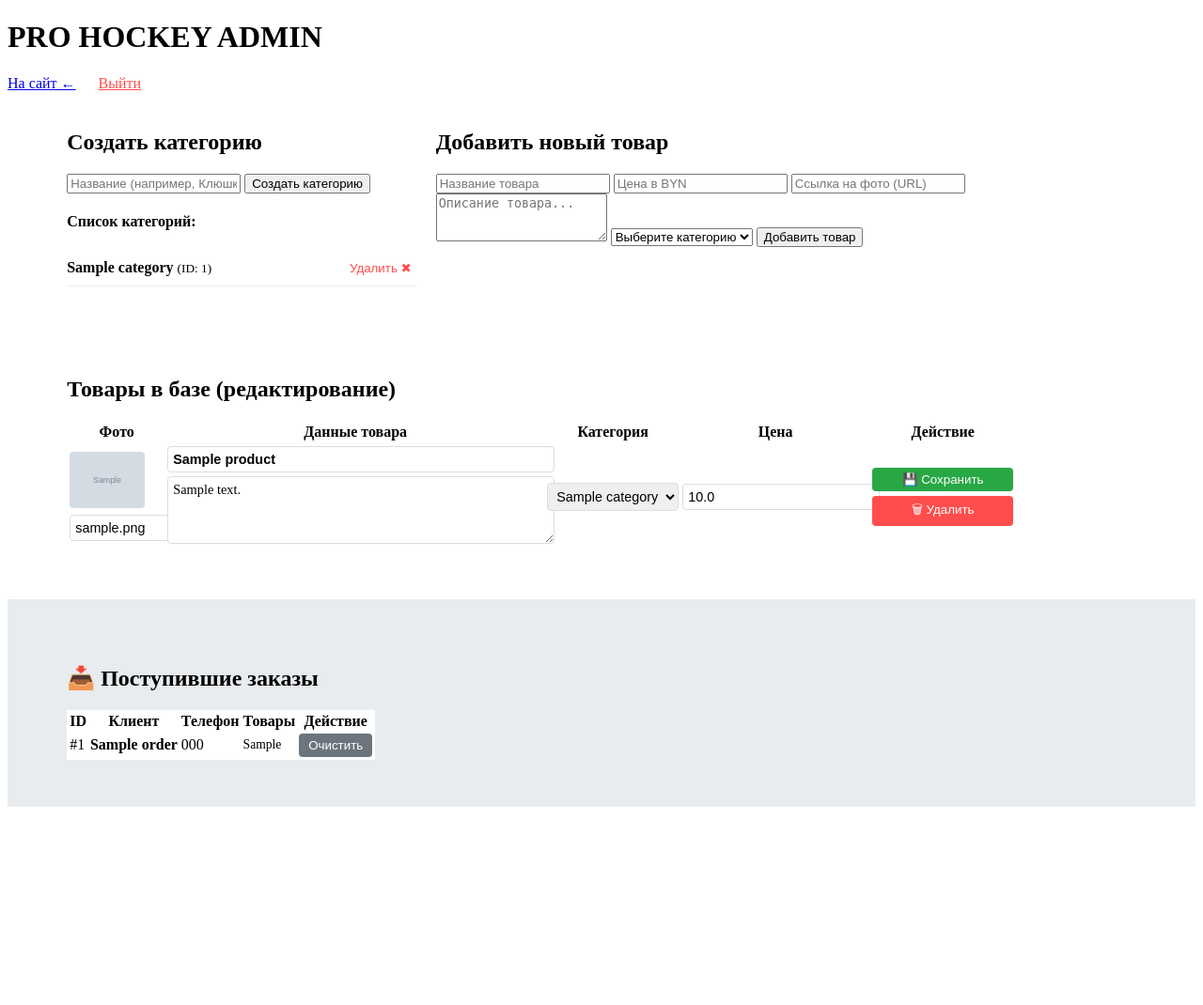
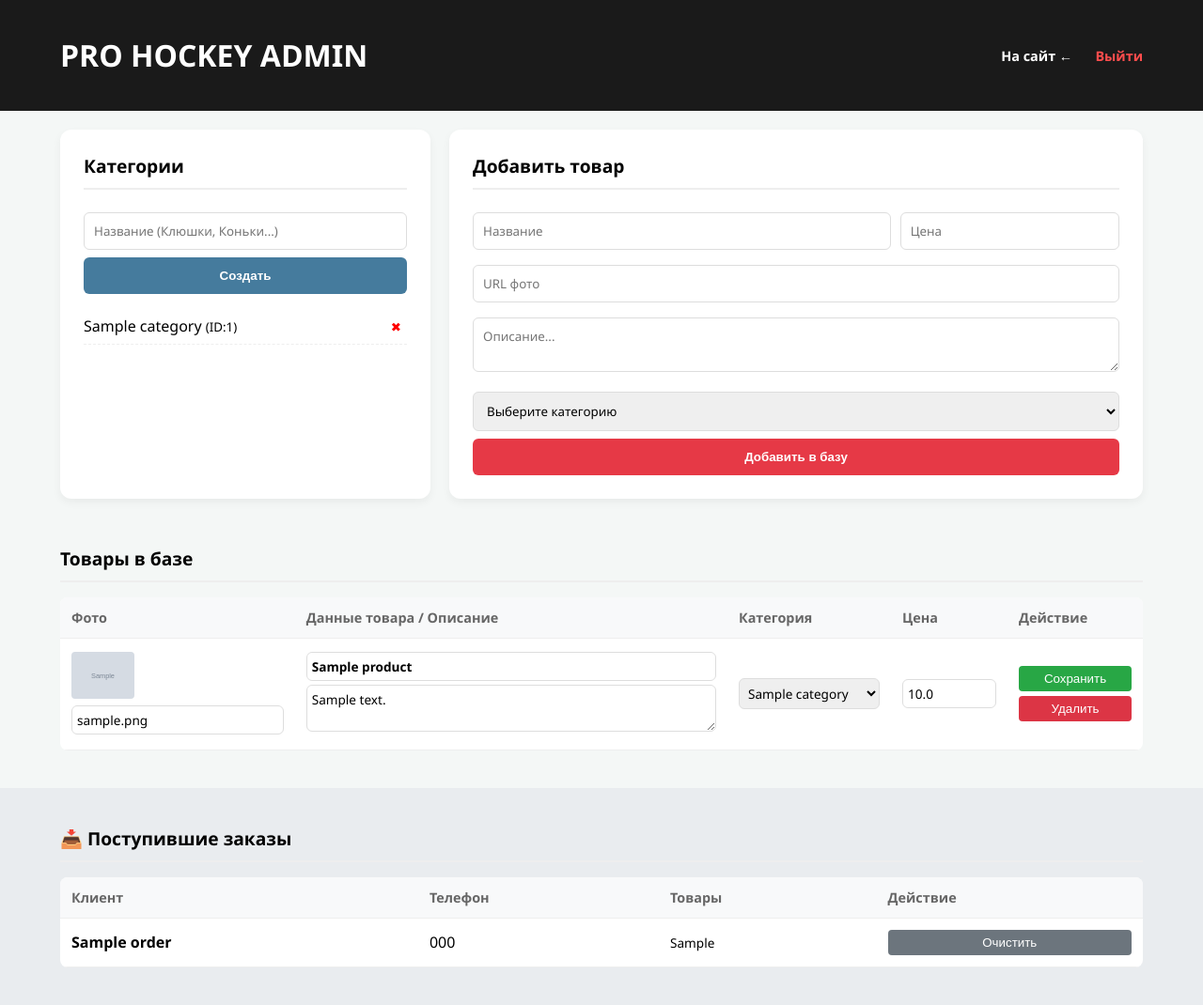
Before and after one commit to artik1112006-lang/pro_hockey-store, a FastAPI app: page /admin in a window 1280 px wide. Shown: the whole page at 94% size. Before the commit the page ends 859 px from the top, so only its background shows below. Run offline with FastAPI, Linux system fonts and the light colour scheme; the visitor is signed in with stand-in values (Sample User, id 1); tables that the repository leaves empty hold one stand-in row (values such as "Sample post"); grey boxes marked "Sample" are stand-in pictures.

Commit message:
Update admin.html

```diff
--- a/templates/admin.html
+++ b/templates/admin.html
@@ -5,10 +5,33 @@
     <title>Админ-панель — Pro Hockey Store</title>
     <link rel="stylesheet" href="/static/style.css">
     <style>
-        .edit-input { width: 100%; padding: 5px; margin: 2px 0; border: 1px solid #ddd; border-radius: 4px; font-size: 0.9rem; }
-        .edit-area { width: 100%; min-height: 60px; font-family: inherit; }
-        .save-btn { background-color: #28a745; color: white; border: none; padding: 5px 10px; border-radius: 4px; cursor: pointer; margin-bottom: 5px; width: 100%; }
-        .save-btn:hover { background-color: #218838; }
+        /* Фикс дизайна админки */
+        body { font-family: 'Segoe UI', sans-serif; background-color: #f4f7f6; margin: 0; }
+        header { background-color: #1a1a1a; color: white; padding: 1rem 5%; display: flex; justify-content: space-between; align-items: center; }
+        header a { color: white; text-decoration: none; font-weight: bold; font-size: 0.9rem; }
+
+        .admin-container { padding: 20px 5%; display: flex; flex-wrap: wrap; gap: 20px; }
+        .form-section { background: white; padding: 25px; border-radius: 12px; box-shadow: 0 4px 10px rgba(0,0,0,0.05); flex: 1; min-width: 300px; }
+
+        h2 { margin-top: 0; font-size: 1.2rem; border-bottom: 2px solid #eee; padding-bottom: 10px; }
+
+        input, select, textarea {
+            width: 100%; padding: 10px; margin: 8px 0; border: 1px solid #ddd; border-radius: 6px; box-sizing: border-box; font-family: inherit;
+        }
+
+        .btn { background: #e63946; color: white; border: none; padding: 12px; border-radius: 6px; cursor: pointer; font-weight: bold; width: 100%; transition: 0.2s; }
+        .btn:hover { background: #c12e3a; }
+        .btn-secondary { background: #457b9d; }
+
+        /* Таблица товаров */
+        .table-container { padding: 0 5%; margin-top: 30px; overflow-x: auto; }
+        table { width: 100%; border-collapse: collapse; background: white; border-radius: 8px; overflow: hidden; }
+        th, td { padding: 12px; border-bottom: 1px solid #eee; text-align: left; }
+        th { background: #f8f9fa; color: #666; font-size: 0.9rem; }
+
+        .edit-row input, .edit-row textarea, .edit-row select { font-size: 0.85rem; padding: 5px; margin: 2px 0; }
+        .save-btn { background: #28a745; color: white; border: none; padding: 6px; border-radius: 4px; cursor: pointer; width: 100%; margin-bottom: 5px; }
+        .del-btn { background: #dc3545; color: white; border: none; padding: 6px; border-radius: 4px; cursor: pointer; width: 100%; }
     </style>
 </head>
 <body>
@@ -21,93 +44,85 @@
     </nav>
 </header>
 
-<div style="display: flex; flex-wrap: wrap; gap: 20px; padding: 20px 5%;">
-
-    <!-- 1. УПРАВЛЕНИЕ КАТЕГОРИЯМИ -->
-    <div class="form-container" style="flex: 1; min-width: 300px;">
-        <h2>Создать категорию</h2>
+<div class="admin-container">
+    <!-- 1. КАТЕГОРИИ -->
+    <div class="form-section">
+        <h2>Категории</h2>
         <form action="/admin/category/add" method="post">
-            <input type="text" name="name" placeholder="Название (например, Клюшки)" required>
-            <button type="submit" class="btn btn-secondary">Создать категорию</button>
+            <input type="text" name="name" placeholder="Название (Клюшки, Коньки...)" required>
+            <button type="submit" class="btn btn-secondary">Создать</button>
         </form>
-
-        <div style="margin-top: 20px; text-align: left;">
-            <h4>Список категорий:</h4>
-            <ul style="list-style: none; padding: 0;">
+        <div style="margin-top: 15px;">
             {% for cat in categories %}
-                    <li style="padding: 10px 0; border-bottom: 1px solid #eee; display: flex; justify-content: space-between; align-items: center;">
-                        <span><b>{{ cat.name }}</b> <small>(ID: {{ cat.id }})</small></span>
-                        <form action="/admin/category/delete/{{ cat.id }}" method="post" onsubmit="return confirm('Удалить категорию? Все товары в ней исчезнут!')">
-                            <button type="submit" style="background:none; border:none; color:#ff4d4d; cursor:pointer;">Удалить ✖</button>
+                <div style="display: flex; justify-content: space-between; padding: 8px 0; border-bottom: 1px dashed #eee;">
+                    <span>{{ cat.name }} <small>(ID:{{ cat.id }})</small></span>
+                    <form action="/admin/category/delete/{{ cat.id }}" method="post" onsubmit="return confirm('Удалить категорию и ВСЕ товары в ней?')">
+                        <button type="submit" style="background:none; border:none; color:red; cursor:pointer;">✖</button>
                     </form>
-                    </li>
-                {% else %}
-                    <li style="color: gray;">Категорий нет</li>
+                </div>
             {% endfor %}
-            </ul>
         </div>
     </div>
 
-    <!-- 2. ДОБАВЛЕНИЕ НОВОГО ТОВАРА -->
-    <div class="form-container" style="flex: 2; min-width: 400px;">
-        <h2>Добавить новый товар</h2>
+    <!-- 2. НОВЫЙ ТОВАР -->
+    <div class="form-section" style="flex: 2;">
+        <h2>Добавить товар</h2>
         <form action="/admin/add" method="post">
-            <input type="text" name="name" placeholder="Название товара" required>
-            <input type="number" step="0.01" name="price" placeholder="Цена в BYN" required>
-            <input type="url" name="img" placeholder="Ссылка на фото (URL)" required>
-            <textarea name="desc" placeholder="Описание товара..." rows="3"></textarea>
+            <div style="display: flex; gap: 10px;">
+                <input type="text" name="name" placeholder="Название" required style="flex: 2;">
+                <input type="number" step="0.01" name="price" placeholder="Цена" required style="flex: 1;">
+            </div>
+            <input type="url" name="img" placeholder="URL фото" required>
+            <textarea name="desc" placeholder="Описание..." rows="2"></textarea>
             <select name="category_id" required>
                 <option value="" disabled selected>Выберите категорию</option>
                 {% for cat in categories %}
                     <option value="{{ cat.id }}">{{ cat.name }}</option>
                 {% endfor %}
             </select>
-            <button type="submit" class="btn">Добавить товар</button>
+            <button type="submit" class="btn">Добавить в базу</button>
         </form>
     </div>
 </div>
 
-<!-- 3. СПИСОК ТОВАРОВ С РЕДАКТИРОВАНИЕМ -->
-<div style="padding: 0 5%; margin-top: 40px; overflow-x: auto;">
-    <h2>Товары в базе (редактирование)</h2>
+<!-- 3. СПИСОК ТОВАРОВ -->
+<div class="table-container">
+    <h2>Товары в базе</h2>
     <table>
         <thead>
             <tr>
-                <th style="width: 100px;">Фото</th>
-                <th>Данные товара</th>
-                <th>Категория</th>
-                <th>Цена</th>
-                <th style="width: 150px;">Действие</th>
+                <th>Фото</th>
+                <th>Данные товара / Описание</th>
+                <th style="width: 150px;">Категория</th>
+                <th style="width: 100px;">Цена</th>
+                <th style="width: 120px;">Действие</th>
             </tr>
         </thead>
         <tbody>
             {% for p in products %}
-            <tr>
+            <tr class="edit-row">
                 <form action="/admin/edit/{{ p.id }}" method="post">
                 <td>
-                        <img src="{{ p.image_url }}" style="height: 60px; border-radius: 4px; display: block; margin-bottom: 5px;">
-                        <input type="url" name="img" value="{{ p.image_url }}" class="edit-input" title="Ссылка на фото">
+                    <img src="{{ p.image_url }}" style="height: 50px; border-radius: 4px; display: block; margin-bottom: 5px;">
+                    <input type="text" name="img" value="{{ p.image_url }}" title="URL фото">
                 </td>
                 <td>
-                        <input type="text" name="name" value="{{ p.name }}" class="edit-input" style="font-weight: bold;">
-                        <textarea name="desc" class="edit-input edit-area">{{ p.description or '' }}</textarea>
+                    <input type="text" name="name" value="{{ p.name }}" style="font-weight: bold;">
+                    <textarea name="desc" rows="2">{{ p.description or '' }}</textarea>
                 </td>
                 <td>
-                        <select name="category_id" class="edit-input">
+                    <select name="category_id">
                         {% for cat in categories %}
                             <option value="{{ cat.id }}" {% if p.category_id == cat.id %}selected{% endif %}>{{ cat.name }}</option>
                         {% endfor %}
                     </select>
                 </td>
+                <td><input type="number" step="0.01" name="price" value="{{ p.price }}"></td>
                 <td>
-                        <input type="number" step="0.01" name="price" value="{{ p.price }}" class="edit-input">
-                    </td>
-                    <td>
-                        <button type="submit" class="save-btn">💾 Сохранить</button>
-                    </form> <!-- Конец формы редактирования -->
-
-                    <form action="/admin/delete/{{ p.id }}" method="post" onsubmit="return confirm('Точно удалить?')">
-                        <button type="submit" style="background: #ff4d4d; color: white; border: none; padding: 5px 10px; border-radius: 4px; cursor: pointer; width: 100%;">🗑 Удалить</button>
+                    <button type="submit" class="save-btn">Сохранить</button>
+                    </form>
+                    <form action="/admin/delete/{{ p.id }}" method="post" onsubmit="return confirm('Удалить товар?')">
+                        <button type="submit" class="del-btn">Удалить</button>
                     </form>
                 </td>
             </tr>
@@ -117,12 +132,11 @@
 </div>
 
 <!-- 4. ЗАКАЗЫ -->
-<div style="padding: 50px 5%; background: #e9ecef; margin-top: 50px;">
+<div style="padding: 40px 5%; background: #e9ecef; margin-top: 40px;">
     <h2>📥 Поступившие заказы</h2>
-    <table style="background: white;">
+    <table>
         <thead>
             <tr>
-                <th>ID</th>
                 <th>Клиент</th>
                 <th>Телефон</th>
                 <th>Товары</th>
@@ -132,13 +146,12 @@
         <tbody>
             {% for o in orders %}
             <tr>
-                <td>#{{ o.id }}</td>
                 <td><b>{{ o.name }}</b></td>
                 <td>{{ o.phone }}</td>
                 <td style="white-space: pre-line; font-size: 0.85rem;">{{ o.items }}</td>
                 <td>
                     <form action="/admin/order/delete/{{ o.id }}" method="post">
-                        <button type="submit" style="background: #6c757d; color: white; border: none; padding: 5px 10px; border-radius: 4px; cursor: pointer;">Очистить</button>
+                        <button type="submit" class="del-btn" style="background:#6c757d;">Очистить</button>
                     </form>
                 </td>
             </tr>
```
Lines whose indentation alone changed are shown as unchanged.
